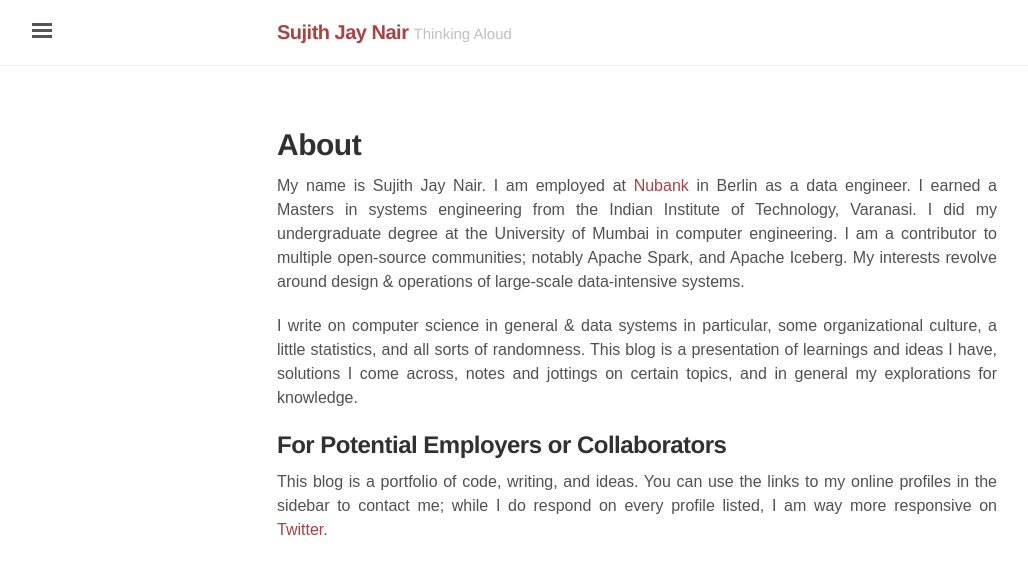
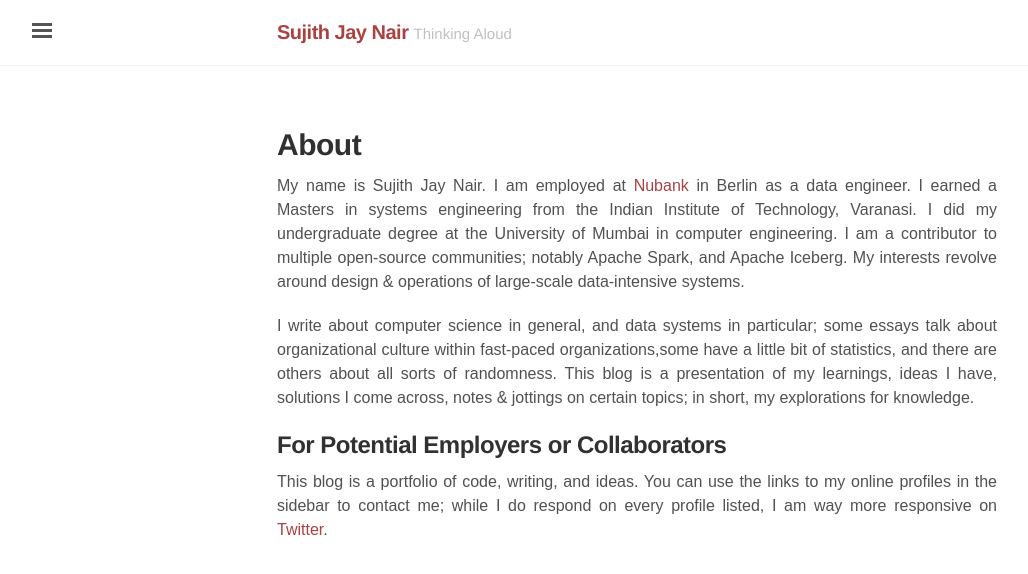
Before and after one commit to sujithjay/sujithjay.github.io, a Jekyll site: the page built from about.md, in a window 1280 px wide. Shown: the top 574 px of the page, without its empty margins (3-1031 px from the left). Built offline with Jekyll 4.4.1, drawn with Linux system fonts in a browser that asks for light colours; nearby versions of some CDN libraries; some web fonts are replaced.

Commit message:
Update about.md

```diff
--- a/about.md
+++ b/about.md
@@ -4,7 +4,7 @@ title: About
 ---
 My name is Sujith Jay Nair. I am employed at [Nubank](https://www.nubank.com.br/en) in Berlin as a data engineer. I earned a Masters in systems engineering from the Indian Institute of Technology, Varanasi. I did my undergraduate degree at the University of Mumbai in computer engineering. I am a contributor to multiple open-source communities; notably Apache Spark, and Apache Iceberg. My interests revolve around design & operations of large-scale data-intensive systems.
 
-I write on computer science in general & data systems in particular, some organizational culture, a little statistics, and all sorts of randomness. This blog is a presentation of learnings and ideas I have, solutions I come across, notes and jottings on certain topics, and in general my explorations for knowledge.
+I write about computer science in general, and data systems in particular; some essays talk about organizational culture within fast-paced organizations,some have a little bit of statistics, and there are others about all sorts of randomness. This blog is a presentation of my learnings, ideas I have, solutions I come across, notes & jottings on certain topics; in short, my explorations for knowledge.
 
 
 ## For Potential Employers or Collaborators
```
